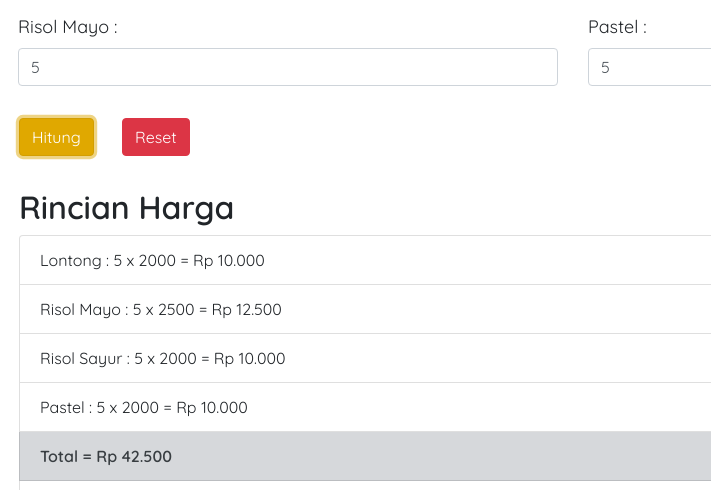
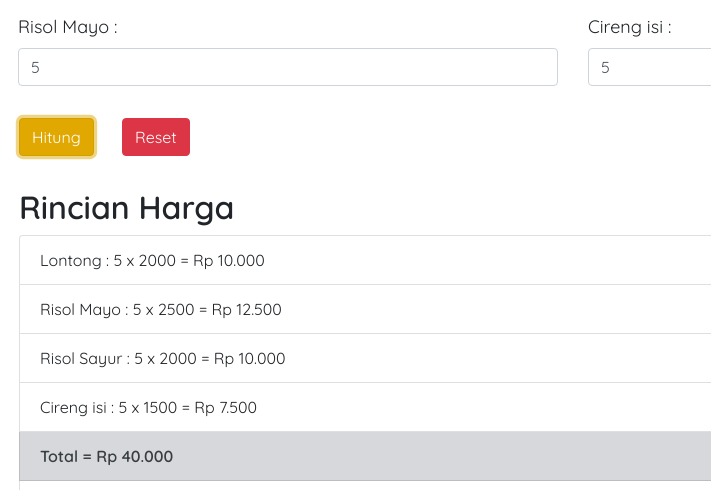
Before and after one commit to Tio-pratomo/dagangmakrakup, a plain HTML site: page index.html in a window 1280 px wide. Both pictures are taken after typing "5", "5", "5", "5" into the empty fields and a click on the button "Hitung". Shown: the part 178-668 px from the top of the page, 67-778 px from the left. Drawn offline with nearby package versions, Linux system fonts and the light colour scheme.

Commit message:
ganti item pastel jadi cireng isi

```diff
--- a/assets/script.js
+++ b/assets/script.js
@@ -19,8 +19,8 @@ const displayItems = (name) => {
         resultPrice = 2000;
     } else if (name === 'risol-mayo') {
         resultPrice = 2500;
-    } else if (name === 'pastel') {
-        resultPrice = 2000;
+    } else if (name === 'cireng-isi') {
+        resultPrice = 1500;
     }
 
     calculateItem.innerText = `${inputItem.value} x ${resultPrice.toString()}`;
@@ -61,14 +61,14 @@ form.addEventListener('submit', function (e) {
     displayItems('lontong');
     displayItems('risol-mayo');
     displayItems('risol-sayur');
-    displayItems('pastel');
+    displayItems('cireng-isi');
 
     displayTotalPay(
         document.querySelector('.total'),
         document.querySelector('.total-item-lontong'),
         document.querySelector('.total-item-risol-mayo'),
         document.querySelector('.total-item-risol-sayur'),
-        document.querySelector('.total-item-pastel')
+        document.querySelector('.total-item-cireng-isi')
     );
 });
 
--- a/index.html
+++ b/index.html
@@ -46,8 +46,8 @@
                                 </div>
 
                                 <div class="form-group">
-                                    <label for="pastel" class="form-label text-left">Pastel :</label>
-                                    <input type="number" name="pastel" id="pastel" class="form-control" />
+                                    <label for="cireng-isi" class="form-label text-left">Cireng isi :</label>
+                                    <input type="number" name="cireng-isi" id="cireng-isi" class="form-control" />
                                 </div>
                             </div>
                         </div>
@@ -90,10 +90,10 @@
                             </li>
 
                             <li class="list-group-item">
-                                Pastel :
-                                <span class="calculation-pastel"></span>
+                                Cireng isi :
+                                <span class="calculation-cireng-isi"></span>
                                 =
-                                <span class="total-item-pastel"></span>
+                                <span class="total-item-cireng-isi"></span>
                             </li>
 
                             <li class="list-group-item list-group-item-secondary font-weight-bold">
```
